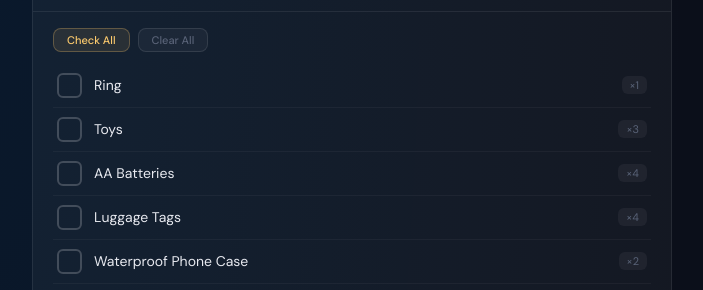
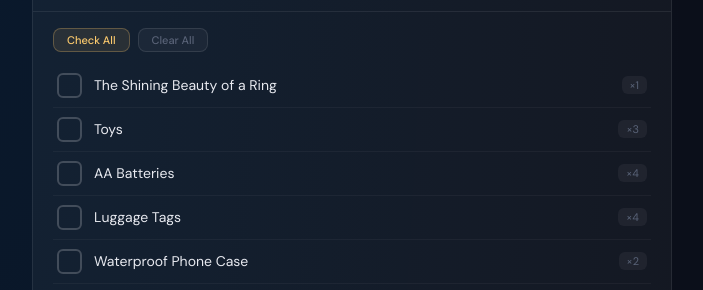
Before and after one commit to shansimp/shansimp.github.io, a plain HTML site: page index.html in a window 1280 px wide. Shown: the part 491-781 px from the top of the page, without its empty margins (288-991 px from the left). Drawn offline with nearby package versions, Linux system fonts and the light colour scheme.

Commit message:
Update index.html

```diff
--- a/index.html
+++ b/index.html
@@ -256,7 +256,7 @@ const data = [
     name: "Essential Items",
     note: "Critical to the cruise, but not on usual packing lists",
     items: [
-      { name: "Ring", qty: 1 },
+      { name: "The Shining Beauty of a Ring", qty: 1 },
       { name: "Toys", qty: 3 },
       { name: "AA Batteries", qty: 4 },
       { name: "Luggage Tags", qty: 4 },
```
